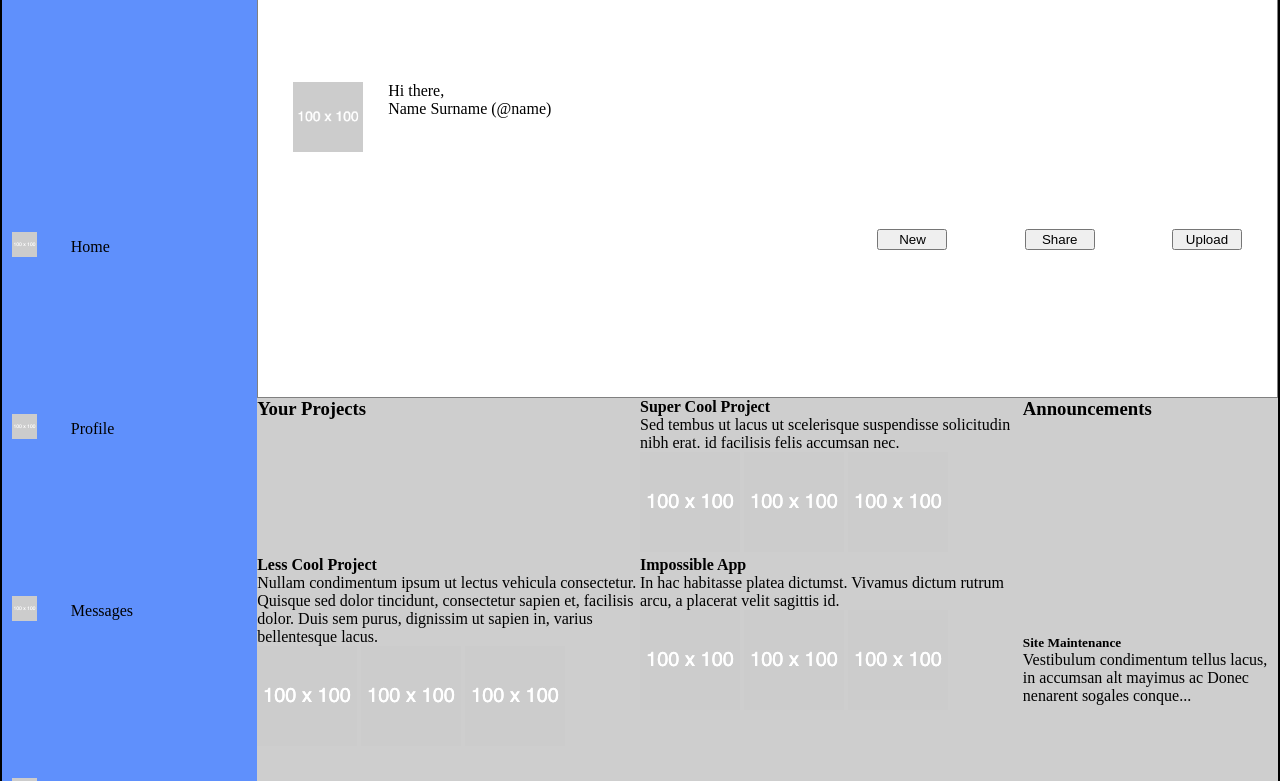
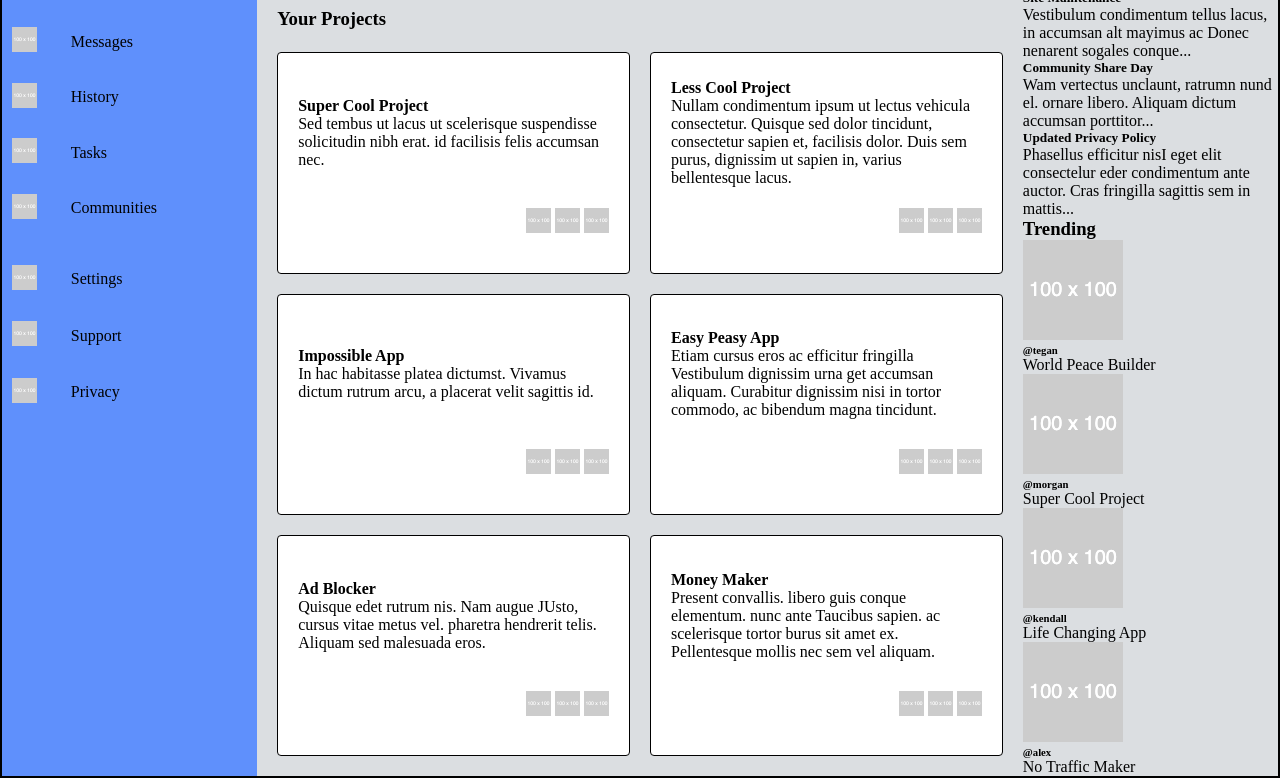
Before and after one commit to assaf-git/admin-dashboard, a plain HTML site: page index.html in a window 1280 px wide. Shown: the part 236-1017 px from the top of the page. Drawn offline with Linux system fonts and the light colour scheme.

Commit message:
Create cards for your-projects

```diff
--- a/style.css
+++ b/style.css
@@ -157,7 +157,7 @@
 
 .main-content {
     /* padding: 20px 10px; */
-    background-color: rgb(206, 206, 206);
+    background-color: rgb(219, 222, 225);
     grid-area: main;
     display: grid;
     grid-template-columns: 3fr 1fr;
@@ -171,17 +171,28 @@
     display: grid;
     grid-template-columns: 1fr 1fr;
     grid-template-rows: 1fr 5fr 5fr 5fr;
+    padding: 20px;
+    gap: 20px;
 }
 
-.m-c-header {
+.y-p-header {
     grid-area: 1 / 1 / 2 / 3;
+    padding-top: 20px;
 }
 
-.m-c-header ~ div {
-    /* gap: 10px 5px; */
+.y-p-header ~ div {
+    background-color: white;
+    border: solid 1px black;
+    border-radius: 4px;
     padding: 20px;
     display: grid;
     grid-template-rows: 2fr 1fr;
+    align-items: center;
+    justify-items: end;
+}
+
+.y-p-header ~ div img {
+    width: 25px;
 }
 
 .announcements {
```
